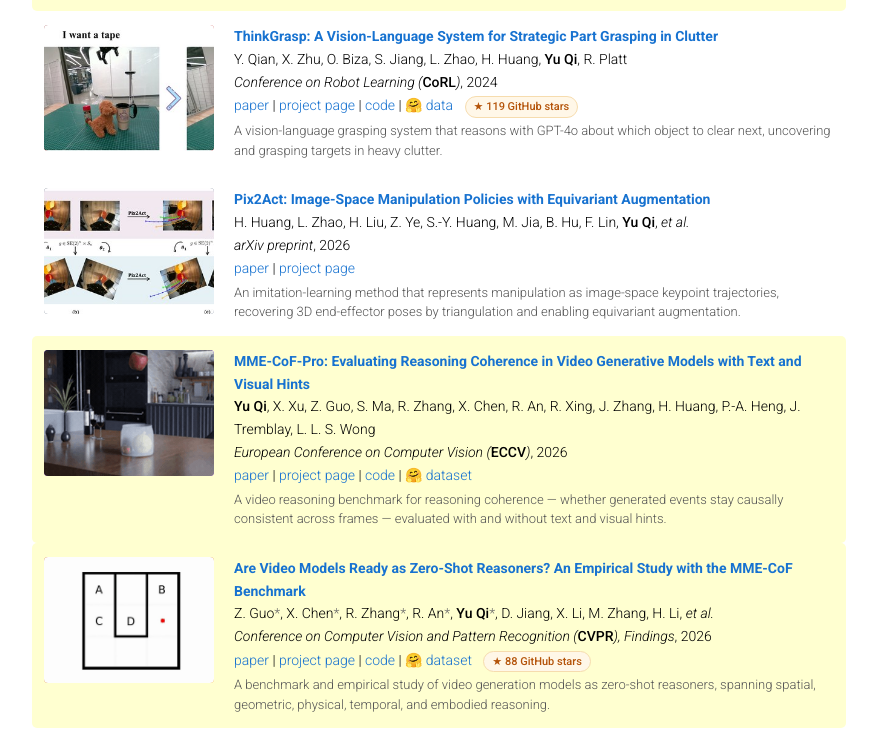
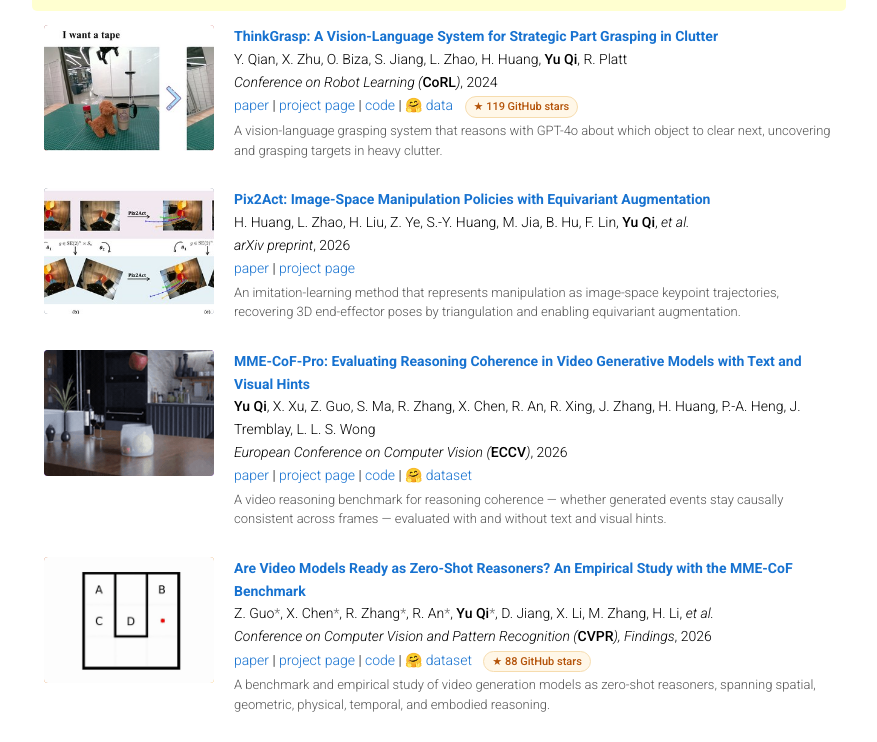
Before and after one commit to yqi19/yqi19.github.io, a plain HTML site: page index.html in a window 1280 px wide. Shown: the part 3373-4115 px from the top of the page, without its empty margins (201-1078 px from the left). Drawn offline with Linux system fonts and the light colour scheme.

Commit message:
Highlight only Scale Up, BEAR, Two by Two
Co-Authored-By: Claude Opus 5.5 <noreply@anthropic.com>

```diff
--- a/index.html
+++ b/index.html
@@ -276,7 +276,7 @@
     <p class="legend">Full list on
       <a href="https://scholar.google.com/citations?user=UZSbtlsAAAAJ&hl=en" target="_blank" rel="noopener">Google Scholar</a>.</p>
 
-    <div class="pub hl">
+    <div class="pub">
       <a class="thumb" style="--g1:#b45309;--g2:#f59e0b" href="https://arxiv.org/abs/2610.27782" target="_blank" rel="noopener">
         <img src="assets/pubs/robojudge.gif" alt="" loading="lazy" onerror="this.remove()">
         <span class="tv">arXiv<br>2026</span>
@@ -465,7 +465,7 @@
       </div>
     </div>
 
-    <div class="pub hl">
+    <div class="pub">
       <a class="thumb" style="--g1:#6d28d9;--g2:#a855f7" href="https://arxiv.org/abs/2603.20194" target="_blank" rel="noopener">
         <img src="assets/pubs/mmecofpro.gif" alt="" loading="lazy" onerror="this.remove()">
         <span class="tv">ECCV<br>2026</span>
@@ -481,7 +481,7 @@
         <div class="desc">A video reasoning benchmark for reasoning coherence — whether generated events stay causally consistent across frames — evaluated with and without text and visual hints.</div>
       </div>
     </div>
-    <div class="pub hl">
+    <div class="pub">
       <a class="thumb" style="--g1:#c2410c;--g2:#f59e0b" href="https://arxiv.org/abs/2510.26802" target="_blank" rel="noopener">
         <img src="assets/pubs/mmecof.gif" alt="" loading="lazy" onerror="this.remove()">
         <span class="tv">CVPR<br>2026</span>
```
